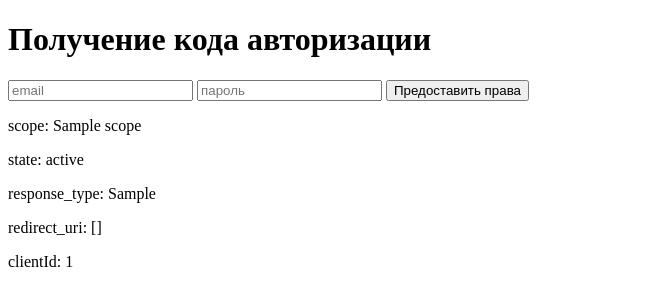
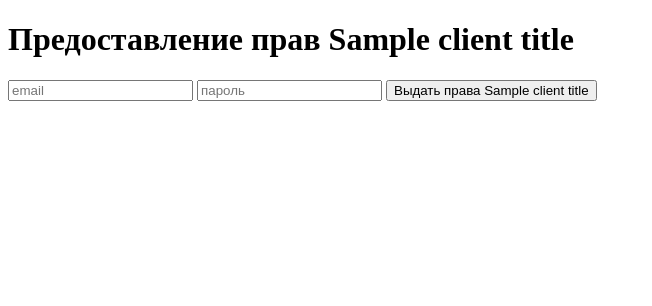
Before and after one commit to Dmitriy-U/alisa, a Flask app: template templates/authorization-code.html in a window 1280 px wide. Shown: the top 306 px of the page, without its empty margins (0-652 px from the left). Run offline with Flask 2, Linux system fonts and the light colour scheme; the template is opened without the code that fills it: most values are stand-ins (such as "Sample title", 1, 10 or a date in 2020); parts of the project's set-up code (start-up, migrations or seed data) failed here and were passed over.

Commit message:
Изменил модели базы данных

```diff
--- a/app.py
+++ b/app.py
@@ -6,7 +6,7 @@ from flask_cors import CORS
 from mqtt_client import mqtt_client_instance
 from authentification import authenticate_user
 from config import MQTT_TOPIC, DATABASE_PATH, YANDEX_CLIENT_SECRET, TOKEN_EXPIRES_IS_SECONDS, TOKEN_TYPE
-from database import User, AuthorizationCode, db, Token
+from database import db, User, AuthorizationGrant, Token, Client, AuthorizationCode
 from smart_lamp import DEFAULT_SETTING, get_rgb_setting_by_command, get_light_setting_by_command, get_info_answer
 from commands import (UTTERANCE_LIST, get_suggests, get_command_by_utterance, get_success_answer_by_command,
                       is_color_command, is_switch_command, is_info_command, )
@@ -22,9 +22,16 @@ with app.app_context():
 
     test_user = User.query.filter_by(email='1@1.ru').first()
 
+    test_client = Client.query.filter_by(id='8bab59cc-e5be-471f-b1e9-1c4b338d427b').first()
+
     if test_user is None:
         test_user = User(email='1@1.ru', password="11111")
         db.session.add(test_user)
+        db.session.commit()
+
+    if test_client is None:
+        test_client = Client(id='8bab59cc-e5be-471f-b1e9-1c4b338d427b', title='Яндекс Умный дом')
+        db.session.add(test_client)
         db.session.commit()
 
 state = {}
@@ -108,12 +115,19 @@ def alisa_command_handler():
 def smart_home_authorization_code():
     """Получение авторизационного кода"""
 
-    return render_template('authorization-code.html', **request.args.to_dict())
+    client = Client.query.filter_by(id=request.args.get('client_id')).first()
+
+    data = {**request.args.to_dict()}
+
+    if client is not None:
+        data['client_title'] = client.title
+
+    return render_template('authorization-code.html', **data)
 
 
 @app.post("/authorization-code-grant")
 def smart_home_get_authorization_code_grant():
-    """Генерация авторизационного кода"""
+    """Генерация кода авторизации"""
 
     user = User.query.filter_by(email=request.json['email']).first()
 
@@ -123,46 +137,47 @@ def smart_home_get_authorization_code_grant():
     if not user.check_password(request.json['password']):
         return jsonify({'error': "Пароль не верный"}), 403
 
-    authorization_code = AuthorizationCode.query.filter_by(
+    authorization_grant = AuthorizationGrant.query.filter_by(
         user_uuid=user.uuid,
         client_id=request.json['clientId']
     ).first()
-    if authorization_code is not None:
-        return jsonify({"code": authorization_code.code})
+    if authorization_grant is not None:
+        return jsonify({"error": "Права уже предоставлены"}), 400
 
-    authorization_code = AuthorizationCode(client_id=request.json['clientId'], scope=request.json['scope'], user=user)
+    authorization_grant = AuthorizationGrant(client_id=request.json['clientId'], scope=request.json['scope'], user=user)
+    authorization_code = AuthorizationCode(authorization_grant=authorization_grant)
+    db.session.add(authorization_grant)
     db.session.add(authorization_code)
     db.session.commit()
 
-    return jsonify({"code": authorization_code.code})
+    return jsonify({"code": authorization_grant.authorization_code.code})
 
 
 @app.post("/token")
 def smart_home_get_token():
-    """Получение токенов по авторизационному коду"""
+    """Получение токенов по коду авторизации"""
 
     if request.form.get('client_secret') != YANDEX_CLIENT_SECRET:
         return jsonify({'error': "Секрет приложения неверный"}), 400
 
     authorization_code = AuthorizationCode.query.filter_by(code=request.form.get('code')).first()
+    if authorization_code is None:
+        return jsonify({'error': "Отсутствует код авторизации или был использован"}), 404
 
-    if authorization_code is None:
-        return jsonify({'error': "Отсутствует разрешение на авторизацию. Привяжите устройство ещё раз"}), 404
-
-    if authorization_code.code is request.form.get('code'):
-        return jsonify({'error': "Код авторизации невалидный"}), 401
-
-    token = Token(user=authorization_code.user)
+    token = Token(authorization_grant=authorization_code.authorization_grant)
     db.session.add(token)
+    db.session.delete(authorization_code)
     db.session.commit()
 
-    return jsonify({
+    response = {
         "token_type": TOKEN_TYPE,
         "expires_in": TOKEN_EXPIRES_IS_SECONDS,
-        "scope": authorization_code.scope,
+        "scope": authorization_code.authorization_grant.scope,
         "access_token": token.access_token,
         "refresh_token": token.refresh_token,
-    })
+    }
+
+    return jsonify(response)
 
 
 @app.post("/refresh-token")
@@ -177,27 +192,15 @@ def smart_home_refresh_token():
     if token is None:
         return jsonify({'error': "Отсутствует токен обновления"}), 401
 
-    if not token.active:
-        return jsonify({'error': "Токен обновления уже использовался"}), 401
-
-    if request.form.get('client_id') is None:
-        return jsonify({'error': "Отсутствует идентификатор клиента приложения"}), 400
-
-    authorization_code = AuthorizationCode.query.filter_by(client_id=request.form.get('client_id')).first()
-
-    if authorization_code is None:
-        return jsonify({'error': "Отсутствует разрешение на авторизацию. Привяжите устройство ещё раз"}), 404
-
-    token.active = False
-    new_token = Token(user=authorization_code.user)
-    db.session.add(token)
+    new_token = Token(authorization_grant=token.authorization_grant)
     db.session.add(new_token)
+    db.session.delete(token)
     db.session.commit()
 
     return jsonify({
         "token_type": TOKEN_TYPE,
         "expires_in": TOKEN_EXPIRES_IS_SECONDS,
-        "scope": authorization_code.scope,
+        "scope": new_token.authorization_grant.scope,
         "access_token": new_token.access_token,
         "refresh_token": new_token.refresh_token,
     })
@@ -225,7 +228,7 @@ def smart_home_user_unlink(user):
     if request_id is None:
         return make_response({"error": "Отсутствует request_id в заголовке запроса"}, 404)
 
-    # TODO: Удалять все токены и связь AuthorizationCode
+    # TODO: Удалять все токены и связь AuthorizationGrant
 
     return make_response({"request_id": request_id}, 200)
 
--- a/templates/authorization-code.html
+++ b/templates/authorization-code.html
@@ -5,23 +5,19 @@
     <meta name="viewport"
           content="width=device-width, user-scalable=no, initial-scale=1.0, maximum-scale=1.0, minimum-scale=1.0">
     <meta http-equiv="X-UA-Compatible" content="ie=edge">
-    <title>Получение кода авторизации</title>
+    <title>Предоставление прав {{ client_title if client_title else 'неизвестному клиенту' }}</title>
 </head>
 <body>
-<h1>Получение кода авторизации</h1>
+{% if client_title %}
+    <h1>Предоставление прав {{ client_title }}</h1>
     <form id="authorization-code-form">
         <input type="hidden" name="scope" id="scope" value="{{ scope }}"/>
         <input type="hidden" name="clientId" id="clientId" value="{{ client_id }}"/>
         <input type="text" name="email" id="email" placeholder="email"/>
         <input type="password" name="password" id="password" placeholder="пароль"/>
-    <input type="submit" value="Предоставить права"/>
+        <input type="submit" value="Выдать права {{ client_title }}"/>
         <div class="error" id="error" style="color: white; background-color: red;"></div>
     </form>
-<p>scope: {{ scope }}</p>
-<p>state: {{ state }}</p>
-<p>response_type: {{ response_type }}</p>
-<p>redirect_uri: {{ redirect_uri }}</p>
-<p>clientId: {{ client_id }}</p>
     <script>
         const form = document.getElementById('authorization-code-form');
         const scope = document.getElementById('scope');
@@ -88,5 +84,8 @@
             }
         };
     </script>
+{% else %}
+    <h1>Предоставление прав неизвестному клиенту невозможно!</h1>
+{% endif %}
 </body>
 </html>
```
Also changed, not shown: authentification/__init__.py (+7 -4 lines), database/__init__.py (+42 -16 lines). Lines whose indentation alone changed are shown as unchanged.
